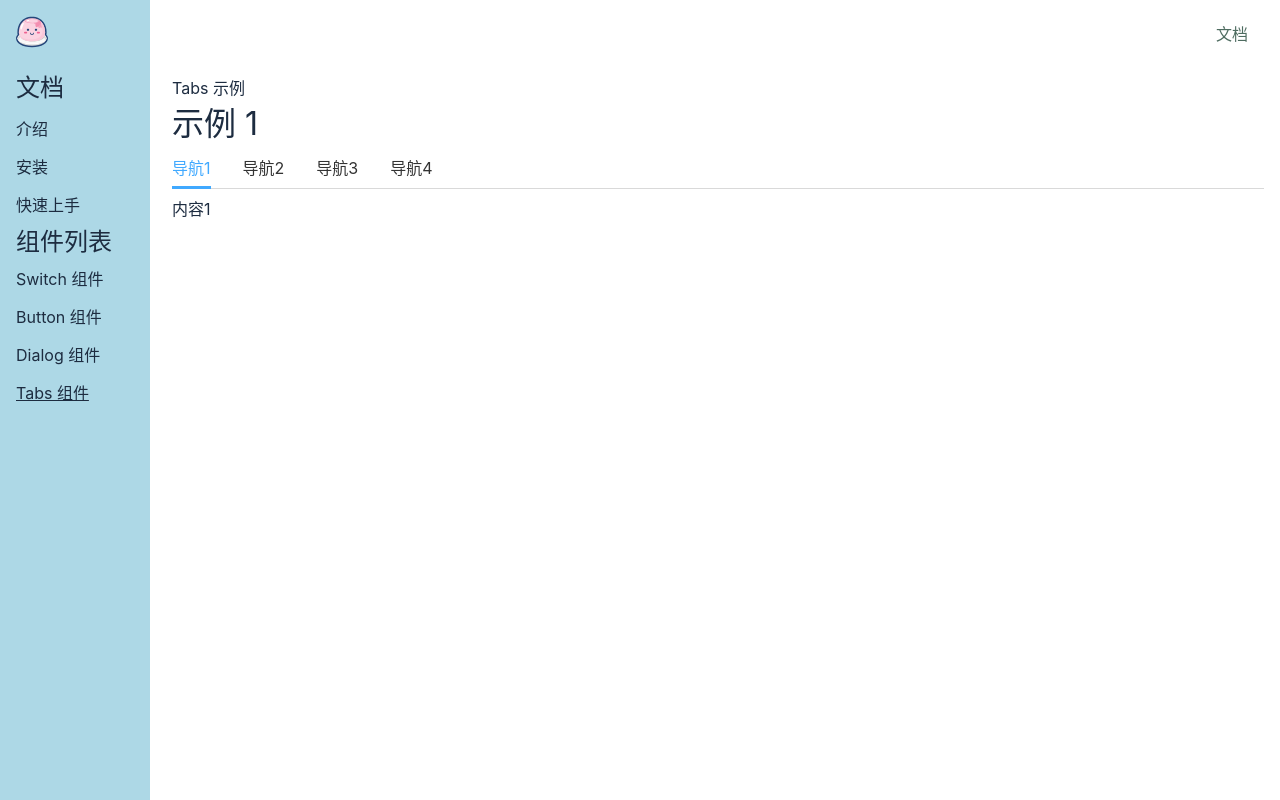
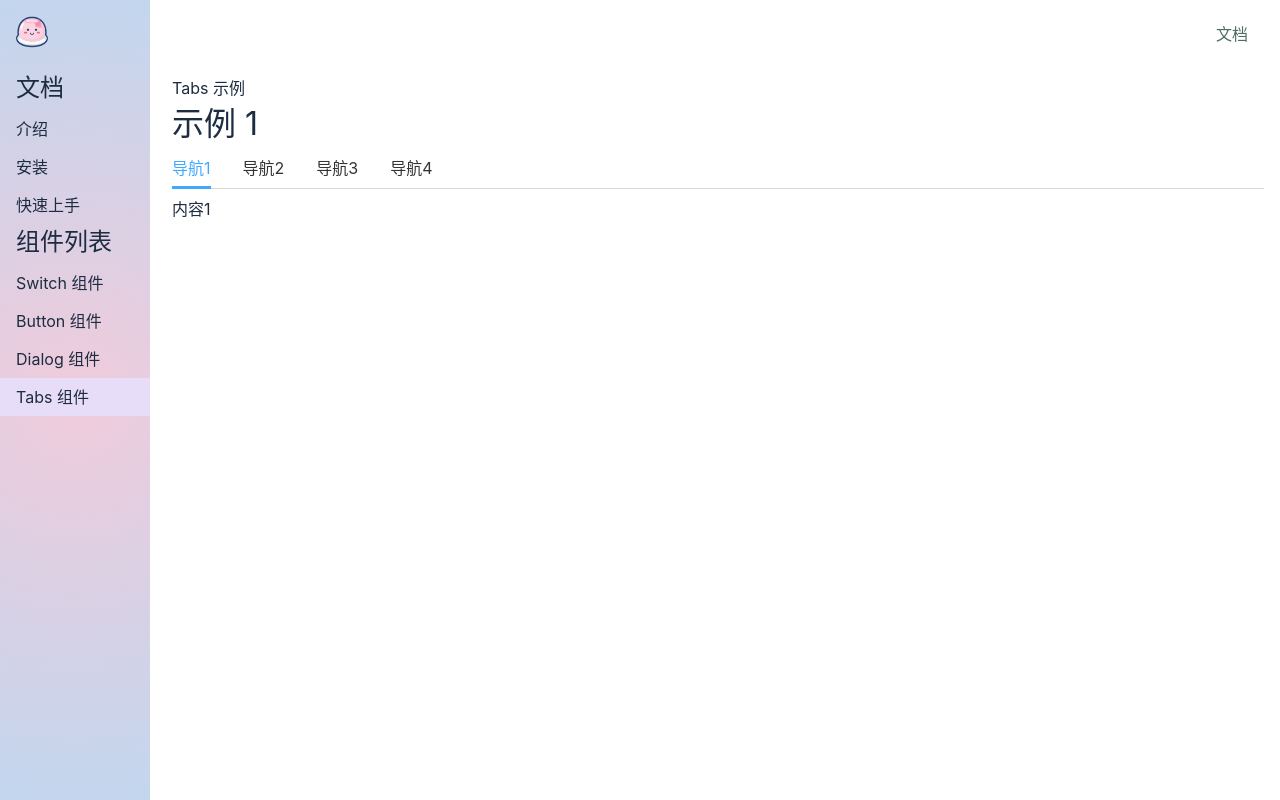
Before and after one commit to EvelynWXY/jelly-ui, a Vue app: page /#/doc/tabs in a window 1280 px wide. Built offline with nearby package versions, Linux system fonts and the light colour scheme.

Commit message:
复杂一点的高亮

```diff
--- a/src/views/Doc.vue
+++ b/src/views/Doc.vue
@@ -15,7 +15,10 @@
                     <li>
                         <router-link to="/doc/get-started">快速上手</router-link>
                     </li>
-                    <h2>组件列表</h2>
+                </ol>
+                <h2>组件列表</h2>
+
+                <ol>
                     <li>
                         <router-link to="/doc/switch">Switch 组件</router-link>
                     </li>
@@ -51,10 +54,6 @@ export default {
 </script>
 
 <style lang="scss" scoped>
-.router-link-active {
-    text-decoration: underline;
-}
-
 .layout {
     display: flex;
     flex-direction: column;
@@ -91,9 +90,11 @@ export default {
 }
 
 aside {
-    background: lightblue;
+    // background: lightblue;
+    background: rgb(240, 203, 219);
+    background: radial-gradient(circle, rgba(240, 203, 219, 1) 0%, rgba(194, 214, 238, 1) 100%);
     width: 150px;
-    padding: 16px;
+    padding: 16px 0;
     position: fixed;
     top: 0;
     left: 0;
@@ -102,11 +103,21 @@ aside {
 
     >h2 {
         margin-bottom: 4px;
+        padding: 0 16px;
     }
 
     >ol {
         >li {
-            padding: 7px 0;
+            >a {
+                display: block;
+                text-decoration: none;
+                padding: 7px 16px;
+            }
+
+            .router-link-active {
+
+                background: #e8ddf8;
+            }
         }
     }
 
```
